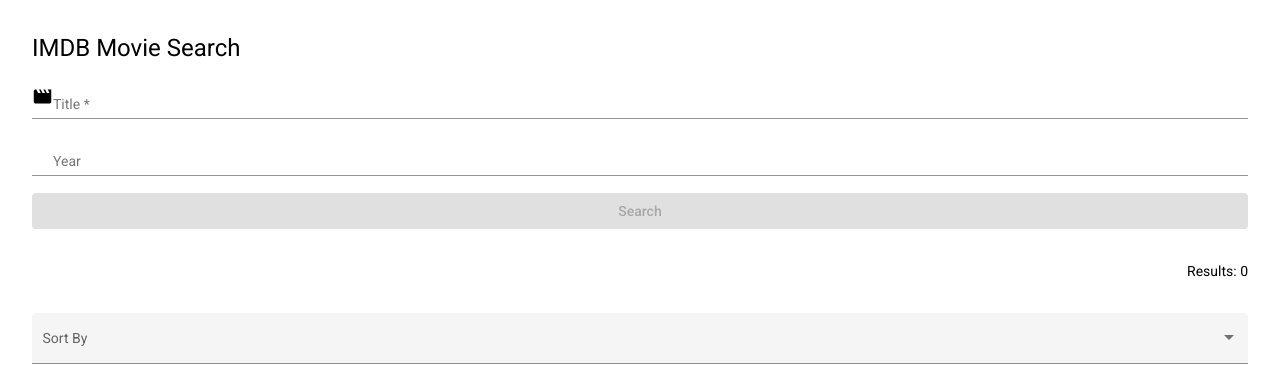
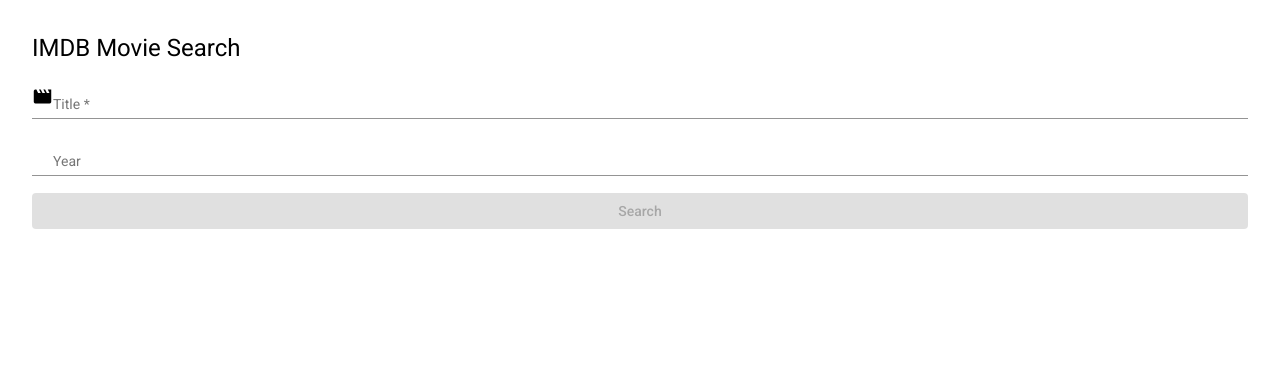
Before and after one commit to aleixsuau/movies, an Angular app: page / in a window 1280 px wide. Shown: the top 384 px of the page. Built offline with nearby package versions, Linux system fonts and the light colour scheme.

Commit message:
Show sort filter only when results

```diff
--- a/src/app/features/movies/feature/movies-list/movies-list.component.html
+++ b/src/app/features/movies/feature/movies-list/movies-list.component.html
@@ -25,11 +25,15 @@
     </button>
   </form>
 
-  <div class="results" fxLayoutAlign="end center">
-    Results: {{movies?.length || 0}}
+  <div *ngIf="!movies && showMovieResults">
+    No results found
   </div>
 
-  <mat-form-field appearance="fill">
+  <div class="results" fxLayoutAlign="end center" *ngIf="movies">
+      Results: {{movies?.length || 0}}
+    </div>
+
+  <mat-form-field appearance="fill" *ngIf="movies && movies?.length">
     <mat-label>Sort By</mat-label>
 
     <mat-select (selectionChange)="sortMovies($event.value)">
@@ -41,10 +45,6 @@
     </mat-select>
   </mat-form-field>
 
-  <div *ngIf="!movies && showMovieResults">
-    No results found
-  </div>
-
   <div class="movies" *ngIf="movies" fxLayout="row wrap" fxLayoutAlign="space-around start">
     <app-movie-card *ngFor="let movie of movies" [movie]="movie"></app-movie-card>
   </div>
```
